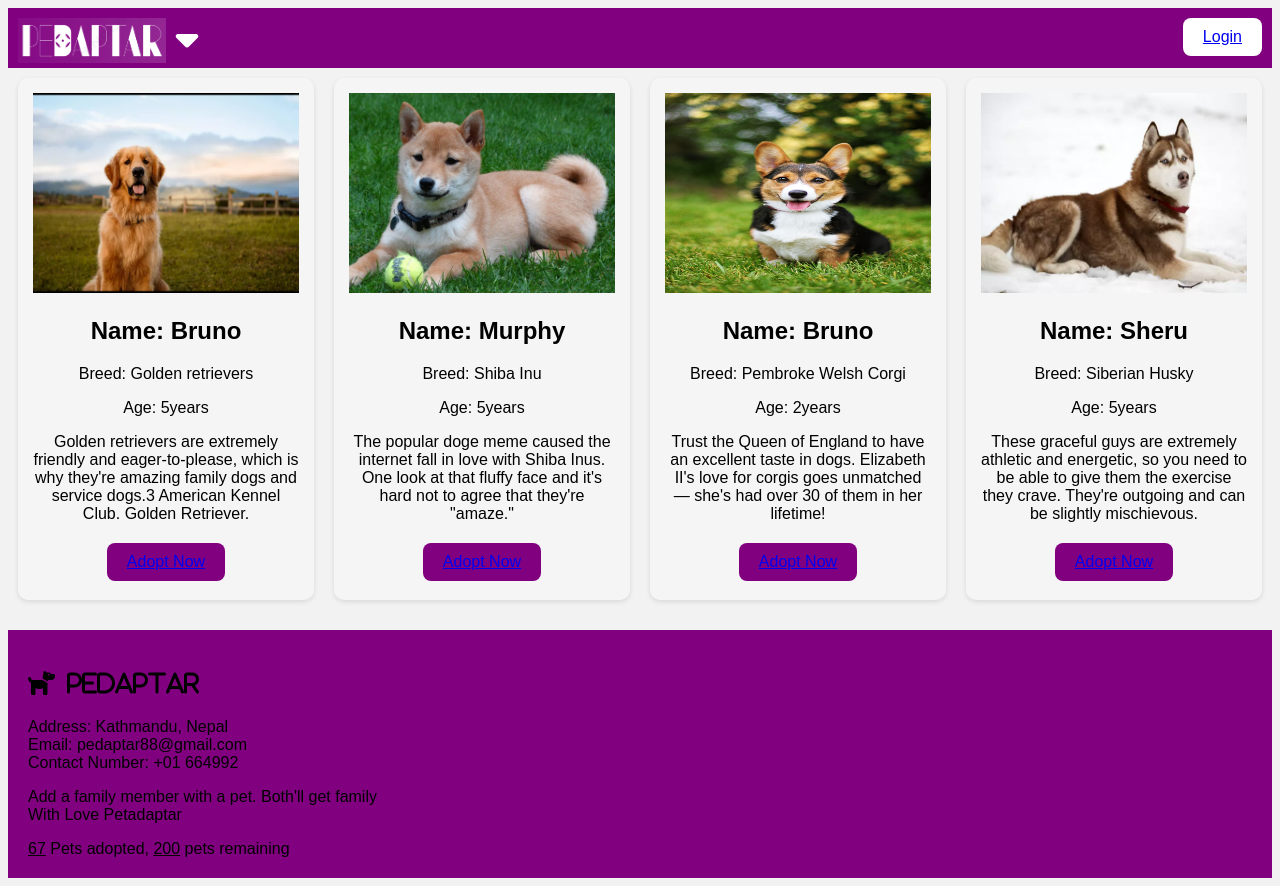
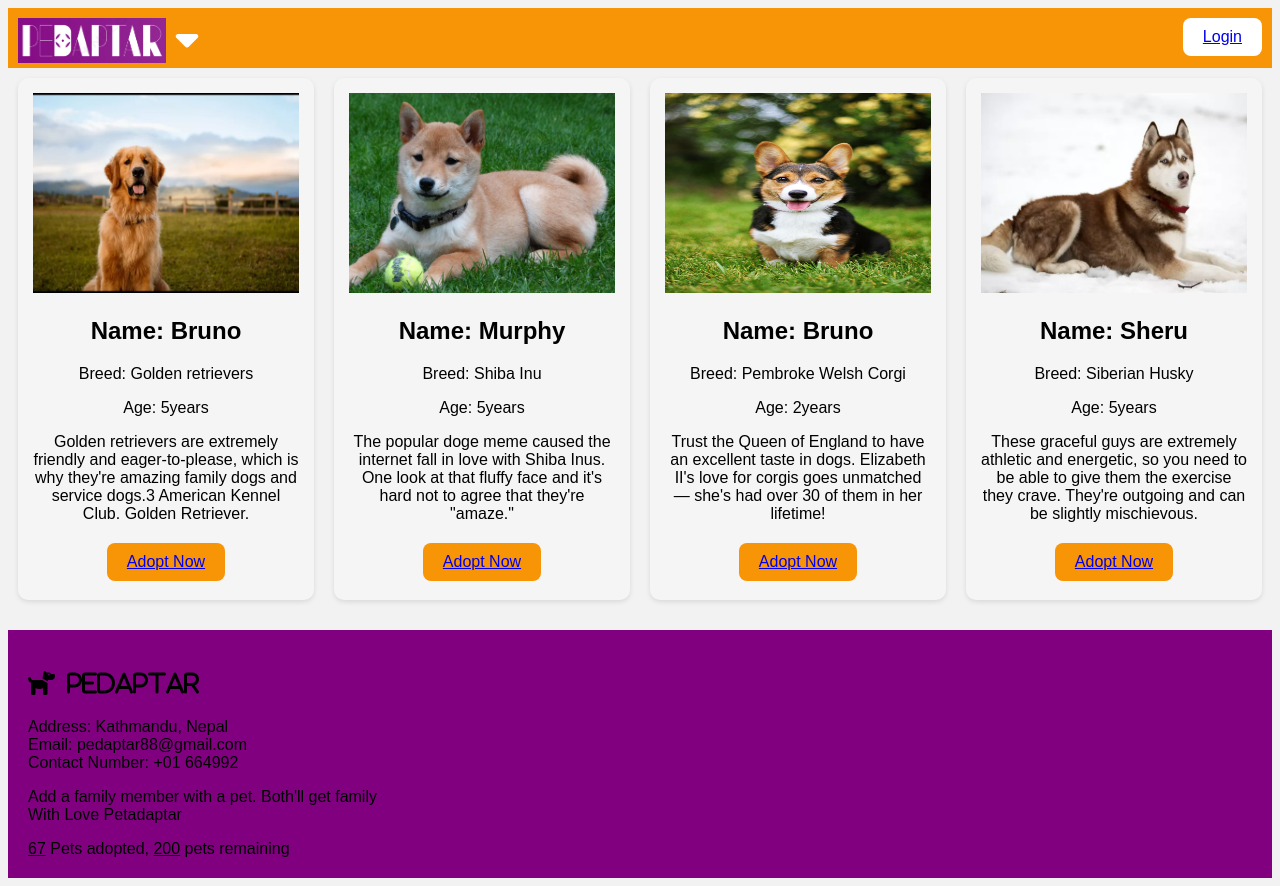
Before and after one commit to adhprakriti/PawsAbode, a PHP site: page /Collab/More.html in a window 1280 px wide. Run offline with PHP 8.4, Linux system fonts and the light colour scheme; some libraries are stand-ins or nearby versions.

Commit message:
Update more.css

```diff
--- a/Collab/More.css
+++ b/Collab/More.css
@@ -4,7 +4,7 @@ body {
   }
 
   nav {
-    background-color: purple;
+    background-color: #f79506;
     color: white;
     margin: auto;
     height: 40px;
@@ -68,8 +68,8 @@ body {
   }
 
   .login {
-    background-color: white; /* Set button background color to purple */
-    color: purple; /* Set button text color to white */
+    background-color: white; /* Set button background color to #f79506 */
+    color: #f79506; /* Set button text color to white */
     border: none;
     padding: 10px 20px;
     text-align: center;
@@ -114,7 +114,7 @@ body {
 }
 
 .adopt-button {
-  background-color: purple; /* Set button background color to purple */
+  background-color: #f79506; /* Set button background color to #f79506 */
   color: rgb(17, 3, 3); /* Set button text color to white */
   border: none;
   padding: 10px 20px;
```
